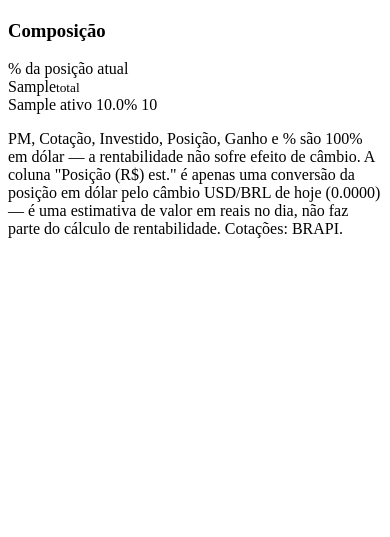
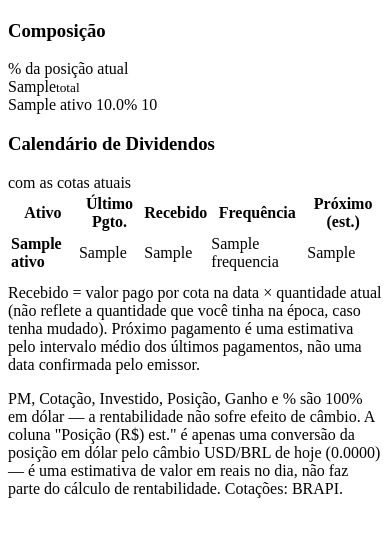
Before and after one commit to lmirandanascimento-ship-it/painel-lucas, a FastAPI app: template web/templates/content_internacional.html in a window 390 px wide; the page is wider, and only the part inside the window is pictured. Shown: the part 265-802 px from the top of that part. Run offline with FastAPI, Linux system fonts and the light colour scheme; the template is opened without the code that fills it: most values are stand-ins (such as "Sample title", 1, 10 or a date in 2020).

Commit message:
feat: calendário de dividendos ao lado do gráfico de composição
Novo card "Calendário de Dividendos" ao lado da Composição, no espaço
antes vazio, em ETF BR/FIIs e Internacional (ETF USA/REITs/Stocks) —
por ativo mostra último pagamento, valor recebido com a quantidade
atual de cotas, frequência (Mensal/Trimestral/Semestral/Anual) e uma
estimativa do próximo pagamento pelo intervalo médio dos últimos.

BRAPI não tem dado de dividendos no plano atual (testado, retorna
FEATURE_NOT_AVAILABLE); yfinance tem histórico completo pra todos os
tickers BR (via sufixo .SA) e US usados na carteira. Nova
quotes.fetch_dividendos() busca isso com cache de 1h. main.py ganha
calendario_dividendos() (helper compartilhado) e _freq_label(),
integrados em rv_br_ctx e internacional_ctx — detecta dinamicamente
quem paga dividendos em vez de depender de uma lista fixa (por isso
identificou também BAC/TSM/UNH em Stocks, que pagam dividendo mas não
estavam na lista informada).

CSS novo: .row-meia (flex, os dois cards lado a lado, empilha em
mobile) — Composição e Calendário de Dividendos usam a mesma
.card-meia dentro dessa linha.

Validado com Playwright contra o Supabase de Teste (servidor local +
login via cookie assinado): FIIs e Internacional/ETF USA renderizam
lado a lado corretamente, valores em R$/US$ formatados certo.

Co-Authored-By: Claude Sonnet 5 <noreply@anthropic.com>

```diff
--- a/web/main.py
+++ b/web/main.py
@@ -8,7 +8,7 @@ de fingir que existem.
 import os
 import re
 import secrets
-from datetime import datetime
+from datetime import datetime, timedelta
 from zoneinfo import ZoneInfo
 
 from fastapi import FastAPI, Request, Form, Depends
@@ -152,6 +152,47 @@ def faixa_ren(ren) -> str:
     return ""
 
 
+def _freq_label(intervalo_dias: float) -> str:
+    if intervalo_dias <= 45:
+        return "Mensal"
+    if intervalo_dias <= 135:
+        return "Trimestral"
+    if intervalo_dias <= 200:
+        return "Semestral"
+    return "Anual"
+
+
+def calendario_dividendos(tickers_qtd: list[tuple[str, float]], sufixo: str, fmt) -> list[dict]:
+    """Monta o calendário de dividendos por ativo a partir de [(ticker, qtd), ...].
+    fmt formata o valor recebido (brl/usd). Só retorna ativos com pagamentos
+    registrados nos últimos 12 lançamentos e com qtd > 0."""
+    tickers = tuple(t for t, _ in tickers_qtd if t)
+    hist = quotes.fetch_dividendos(tickers, sufixo)
+    qtd_map = dict(tickers_qtd)
+    resultado = []
+    for ticker, pagamentos in hist.items():
+        qtd = qtd_map.get(ticker, 0)
+        if qtd <= 0 or not pagamentos:
+            continue
+        data_ultimo, valor_ultimo = pagamentos[0]
+        if len(pagamentos) >= 2:
+            datas = [datetime.fromisoformat(d) for d, _ in pagamentos]
+            deltas = [(datas[i] - datas[i + 1]).days for i in range(len(datas) - 1)]
+            intervalo_medio = sum(deltas) / len(deltas)
+        else:
+            intervalo_medio = 30
+        proxima_data = datetime.fromisoformat(data_ultimo) + timedelta(days=round(intervalo_medio))
+        resultado.append({
+            "ativo": ticker,
+            "data_ultimo": datetime.fromisoformat(data_ultimo).strftime("%d/%m/%Y"),
+            "recebido_ultimo": fmt(valor_ultimo * qtd),
+            "proxima_data_est": proxima_data.strftime("%d/%m/%Y"),
+            "frequencia": _freq_label(intervalo_medio),
+        })
+    resultado.sort(key=lambda x: natural_key(x["ativo"]))
+    return resultado
+
+
 def parse_brl(s: str) -> float:
     try:
         return float(str(s).strip().replace("R$", "").replace(" ", "")
@@ -293,6 +334,7 @@ def rv_br_ctx(classe: str) -> dict:
         prices, _ = quotes.fetch_precos_brapi(tickers_br, ())
 
     linhas = []
+    div_tickers_qtd = []
     tot_inv = tot_at = 0.0
     for p in posicoes:
         nome = p.get("nome", "")
@@ -314,11 +356,13 @@ def rv_br_ctx(classe: str) -> dict:
             "ganho": brl(at_live - inv, sign=True), "pct": pct(ren), "ren": ren,
             "posicao_raw": at_live, "faixa": faixa_ren(ren),
         })
+        div_tickers_qtd.append((ticker_live, qtd_val))
     ren_tot = (tot_at / tot_inv - 1) * 100 if tot_inv else 0
     fatias = fatias_composicao([(l["ativo"], l["posicao_raw"]) for l in linhas], brl)
+    dividendos = calendario_dividendos(div_tickers_qtd, ".SA", brl)
 
     ctx.update({
-        "linhas": linhas, "fatias": fatias,
+        "linhas": linhas, "fatias": fatias, "dividendos": dividendos,
         "tot_investido": brl(tot_inv), "tot_posicao": brl(tot_at),
         "tot_ganho": brl(tot_at - tot_inv, sign=True), "tot_pct": pct(ren_tot),
     })
@@ -347,6 +391,7 @@ def internacional_ctx(sub_id: str) -> dict:
         return ctx
 
     linhas = []
+    div_tickers_qtd = []
     tot_inv = tot_at = 0.0
     for p in posicoes:
         nome = p.get("nome", "")
@@ -369,10 +414,12 @@ def internacional_ctx(sub_id: str) -> dict:
             "posicao_r_est": brl(at_usd * usd_brl_v), "posicao_raw": at_usd,
             "faixa": faixa_ren(ren),
         })
+        div_tickers_qtd.append((nome, qtd))
     ren_tot = (tot_at / tot_inv - 1) * 100 if tot_inv else 0
     fatias = fatias_composicao([(l["ativo"], l["posicao_raw"]) for l in linhas], usd)
+    dividendos = calendario_dividendos(div_tickers_qtd, "", usd)
     ctx.update({
-        "linhas": linhas, "fatias": fatias,
+        "linhas": linhas, "fatias": fatias, "dividendos": dividendos,
         "tot_investido": usd(tot_inv), "tot_posicao": usd(tot_at),
         "tot_ganho": usd(tot_at - tot_inv, sign=True), "tot_pct": pct(ren_tot),
         "tot_posicao_r_est": brl(tot_at * usd_brl_v),
--- a/web/quotes.py
+++ b/web/quotes.py
@@ -116,3 +116,23 @@ def fetch_precos_brapi(tickers_br: tuple, tickers_us: tuple) -> tuple:
     prices.update(fetch_precos_us(tickers_us))
     usd_brl = fetch_usd_brl()
     return prices, usd_brl
+
+
+@ttl_cache(3600)
+def fetch_dividendos(tickers: tuple, sufixo: str = "") -> dict:
+    """Histórico de dividendos via yfinance (BRAPI não tem esse dado no plano
+    atual). tickers sem sufixo; sufixo ex: ".SA" pra ativos BR. Retorna
+    {ticker: [(data_iso, valor_por_cota), ...]} do mais recente pro mais
+    antigo, só pra tickers com pagamentos registrados."""
+    out: dict = {}
+    for t in tickers:
+        try:
+            div = yf.Ticker(t + sufixo).dividends.tail(12)
+            if div.empty:
+                continue
+            pares = [(idx.date().isoformat(), float(v)) for idx, v in div.items()]
+            pares.sort(key=lambda x: x[0], reverse=True)
+            out[t] = pares
+        except Exception:
+            continue
+    return out
--- a/web/templates/content_internacional.html
+++ b/web/templates/content_internacional.html
@@ -34,8 +34,10 @@
   {% endif %}
 </div>
 
+{% if fatias or dividendos %}
+  <div class="row-meia">
     {% if fatias %}
-  <div class="card card-meia" style="margin-top:16px">
+      <div class="card card-meia">
         <div class="card-head">
           <h3>Composição</h3>
           <span class="tag">% da posição atual</span>
@@ -60,6 +62,38 @@
       </div>
     {% endif %}
 
+    {% if dividendos %}
+      <div class="card card-meia">
+        <div class="card-head">
+          <h3>Calendário de Dividendos</h3>
+          <span class="tag">com as cotas atuais</span>
+        </div>
+        <div class="table-wrap">
+          <table>
+            <thead>
+              <tr><th>Ativo</th><th>Último Pgto.</th><th>Recebido</th>
+                  <th>Frequência</th><th>Próximo (est.)</th></tr>
+            </thead>
+            <tbody>
+              {% for d in dividendos %}
+                <tr><td><b>{{ d.ativo }}</b></td><td>{{ d.data_ultimo }}</td>
+                    <td>{{ d.recebido_ultimo }}</td><td>{{ d.frequencia }}</td>
+                    <td>{{ d.proxima_data_est }}</td></tr>
+              {% endfor %}
+            </tbody>
+          </table>
+        </div>
+        <p class="nota" style="margin-top:10px">
+          Recebido = valor pago por cota na data × quantidade atual (não reflete
+          a quantidade que você tinha na época, caso tenha mudado). Próximo
+          pagamento é uma estimativa pelo intervalo médio dos últimos
+          pagamentos, não uma data confirmada pelo emissor.
+        </p>
+      </div>
+    {% endif %}
+  </div>
+{% endif %}
+
 <p class="nota">
   PM, Cotação, Investido, Posição, Ganho e % são 100% em dólar — a rentabilidade não
   sofre efeito de câmbio. A coluna "Posição (R$) est." é apenas uma conversão da
--- a/web/templates/layout.html
+++ b/web/templates/layout.html
@@ -135,6 +135,8 @@ body.sidebar-collapsed .sidebar-toggle .arrow { transform:rotate(180deg); }
 
 .card { background:var(--bg-card); border-radius:16px; box-shadow:var(--shadow); padding:20px 22px; }
 .card-meia { max-width:560px; }
+.row-meia { display:flex; gap:16px; flex-wrap:wrap; align-items:flex-start; margin-top:16px; }
+.row-meia > .card-meia { margin-top:0; flex:1 1 420px; }
 @media (max-width:860px) { .card-meia { max-width:100%; } }
 .card-head { display:flex; align-items:center; justify-content:space-between; margin-bottom:12px; }
 .card-head h3 { font-family:var(--serif); font-size:1.05rem; font-weight:700; margin:0; }
```
Also changed, not shown: web/templates/content_rv_br.html (+35 -1 lines). Lines whose indentation alone changed are shown as unchanged.
